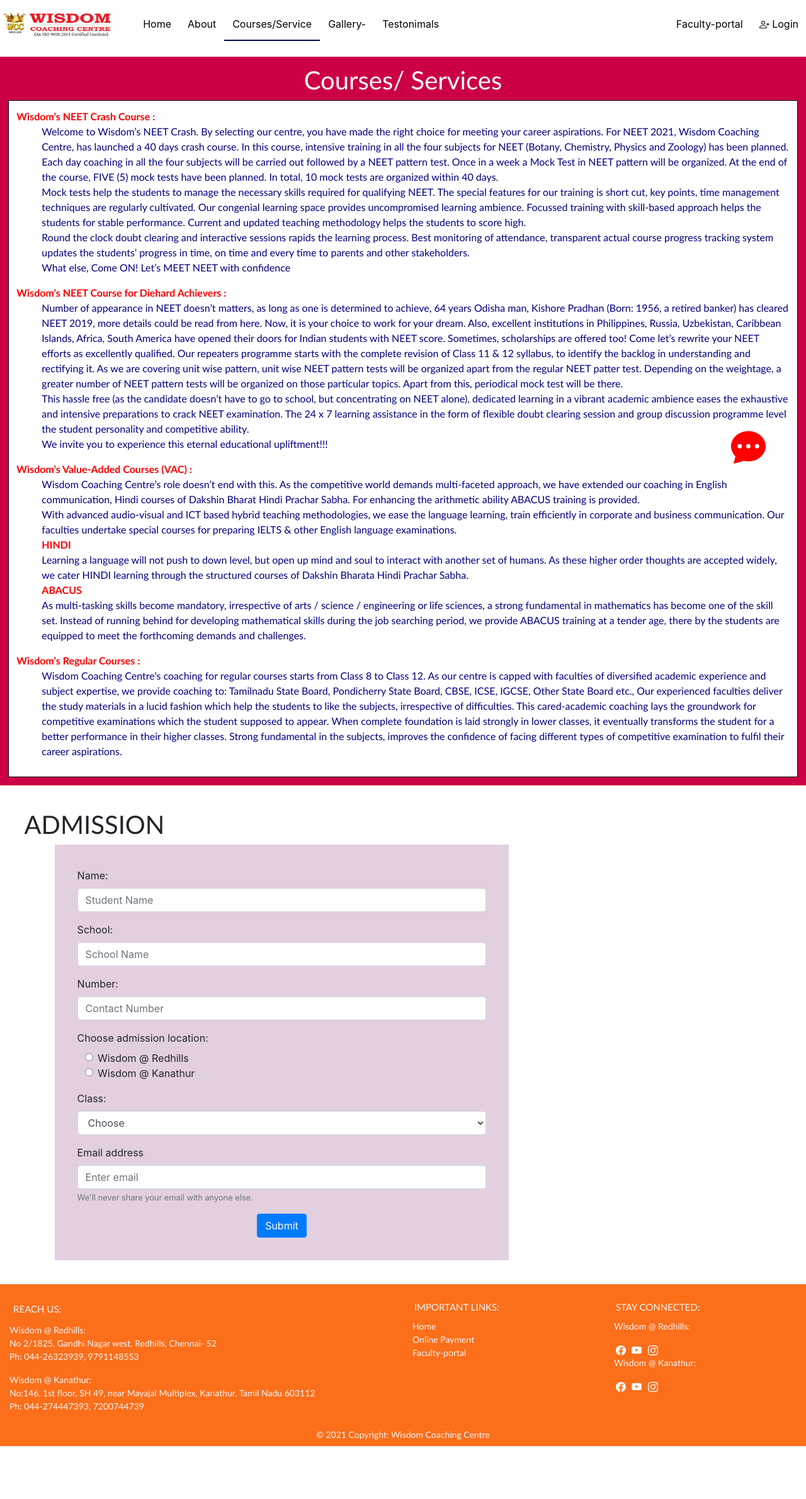
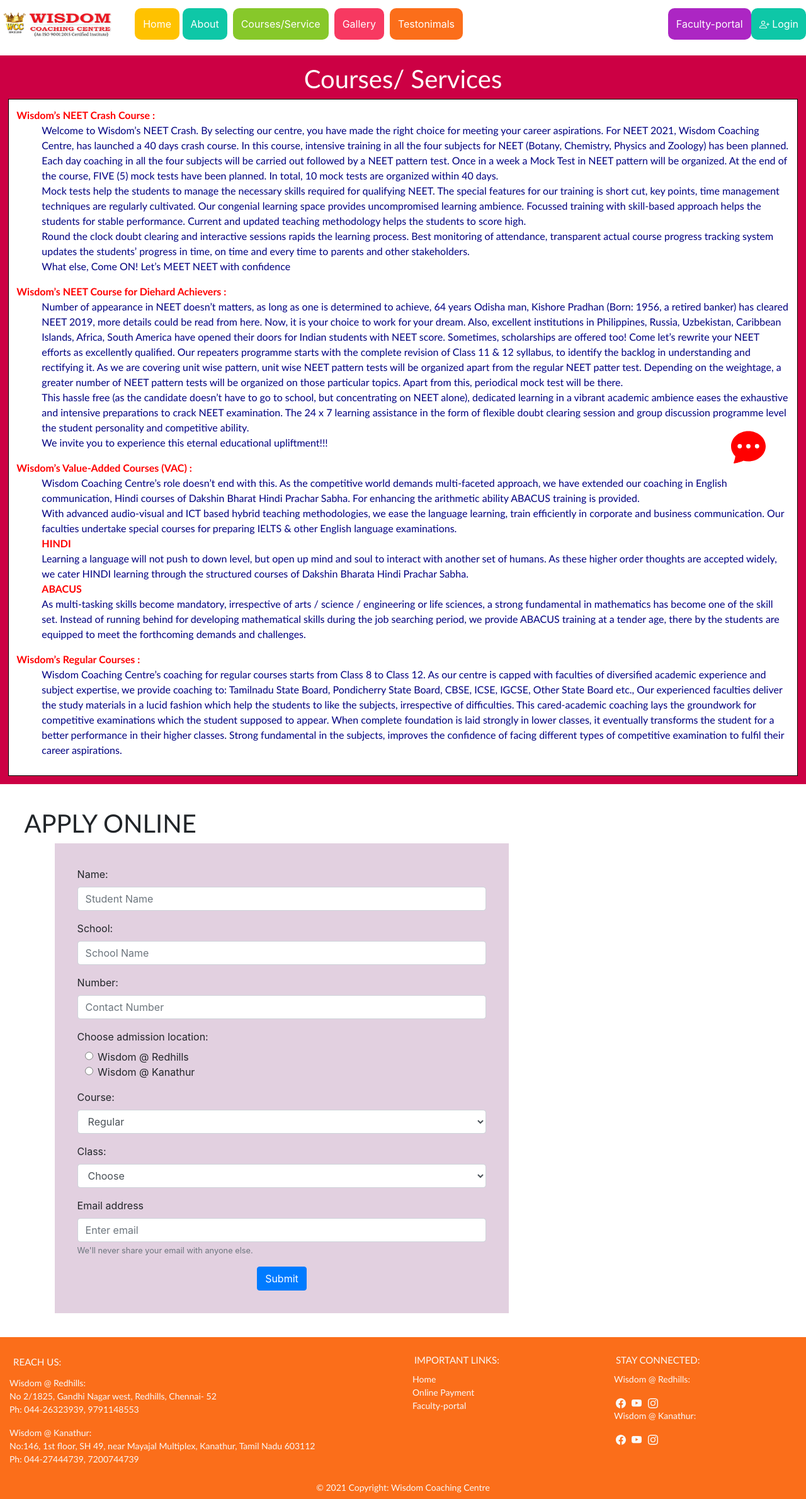
Before and after one commit to livinghumanz/wisdomcc, a Django app: page /Course-Services/ in a window 1280 px wide. Shown: the whole page at 63% size. Before the commit the page ends 2296 px from the top, so only its background shows below. Run offline with Django 3.2, Linux system fonts and the light colour scheme; some libraries are stand-ins or nearby versions.

Commit message:
UI Update

```diff
--- a/templates/base.html
+++ b/templates/base.html
@@ -27,34 +27,34 @@
                 Hello,{{user.username}}
             {% endif %}
 		</a>
-        <a href="{% url 'Home' %}">Home</a>
-    	<a href="{% url 'about' %}"
+        <div class="wdropdown"><a href="{% url 'Home' %}" style="background-color: rgb(255, 194, 0); border-radius: 10px; color: white;">Home</a> &nbsp;</div>
+    	<a href="{% url 'about' %}" style="background-color: rgb(14, 199, 167); border-radius: 10px; color: white;"
         {% if 'About' in request.path %} class="active" {% endif %}>About</a>
 		<div class="wdropdown">
-			<button class="wdropbtn"
+			&nbsp; <button class="wdropbtn" style="background-color: rgb(135, 200, 42); border-radius: 10px;"
             {% if 'Course-Services' in request.path %}
             style="color: black;border: 2px solid rgb(0, 6, 90);border-style: none none solid none;"
             {% else %}
             style="color:black;"
             {% endif %}
-             >Courses/Service</button>
+             >Courses/Service</button> &nbsp;
 			<div class="wdropdown-content">
 				<a href="{% url 'course' %}">NEET</a>
 				<a href="{% url 'course' %}#academics">Academics</a>
 				<a href="{% url 'course' %}#vac">VAC</a>
-				<a href="{% url 'course' %}#admission">Admission</a>
+				<a href="{% url 'course' %}#admission">Apply online</a>
 			</div>
 		</div>
 		<div class="wdropdown">
-    	    <button class="wdropbtn"
+    	    <button class="wdropbtn" style="background-color: rgb(247, 57, 97); border-radius: 10px;"
             {% if 'Gallery' in request.path %}
             style="color: black;border: 2px solid rgb(0, 6, 90);border-style: none none solid none;"
             {% else %}
             style="color:black;"
             {% endif %}
             >
-				Gallery-
-			</button>
+				Gallery
+			</button> &nbsp;
             <div class="wdropdown-content">
                 <a href="{% url 'gallery' %}#infrastructure">Infrastructure</a>
 				<a href="{% url 'gallery' %}#expo2021">Wisdom Expo'2021</a>
@@ -63,7 +63,7 @@
     	    </div>
     	</div>
 
-		<a href="#login" style="float:right; padding-right:12px;" onclick="loginpop()" >
+		<a href="#login" style="float:right; padding-right:12px;background-color: rgb(14, 199, 167); border-radius: 10px; color: white;" onclick="loginpop()" >
 			<svg xmlns="http://www.w3.org/2000/svg" width="16" height="16" fill="currentColor" class="bi bi-person-plus" viewBox="0 0 16 16">
 			<path d="M6 8a3 3 0 1 0 0-6 3 3 0 0 0 0 6zm2-3a2 2 0 1 1-4 0 2 2 0 0 1 4 0zm4 8c0 1-1 1-1 1H1s-1 0-1-1 1-4 6-4 6 3 6 4zm-1-.004c-.001-.246-.154-.986-.832-1.664C9.516 10.68 8.289 10 6 10c-2.29 0-3.516.68-4.168 1.332-.678.678-.83 1.418-.832 1.664h10z"/>
 			<path fill-rule="evenodd" d="M13.5 5a.5.5 0 0 1 .5.5V7h1.5a.5.5 0 0 1 0 1H14v1.5a.5.5 0 0 1-1 0V8h-1.5a.5.5 0 0 1 0-1H13V5.5a.5.5 0 0 1 .5-.5z"/>
@@ -74,10 +74,11 @@
                 Login
             {% endif %}
 		</a>
-        <a style="float:right;" href="{% url 'Faculty-portal' %}"
-        {% if 'Faculty-portal' in request.path %} class="active" {% endif %}>Faculty-portal</a>
+       <a style="float:right; background-color: rgb(172, 38, 195); border-radius: 10px; color: white;" href="{% url 'Faculty-portal' %}"
+        {% if 'Faculty-portal' in request.path %} class="active" {% endif %} >Faculty-portal</a> &nbsp;
 
-		<a href="{% url 'Home' %}#testonimals">Testonimals</a>
+		<a href="{% url 'Home' %}#testonimals" style="background-color: rgb(251, 110, 26); border-radius: 10px; color: white;">
+            Testonimals</a> &nbsp;
 		<a href="{% url 'Home' %}#pay" style="display: none;">Pay-Online</a>
 
 		<a href="javascript:void(0);" class="icon" onclick="myFunction()">&#9776;</a>
@@ -231,7 +232,7 @@
       <h5 class="text-uppercase">Reach Us:</h5>
 
       <p>Wisdom @ Redhills:<br>No 2/1825, Gandhi Nagar west, Redhills, Chennai- 52 <br>Ph: 044-26323939, 9791148553</p>
-      <p>Wisdom @ Kanathur:<br>No:146, 1st floor, SH 49, near Mayajal Multiplex, Kanathur, Tamil Nadu 603112 <br>Ph: 044-274447393, 7200744739</p>
+      <p>Wisdom @ Kanathur:<br>No:146, 1st floor, SH 49, near Mayajal Multiplex, Kanathur, Tamil Nadu 603112 <br>Ph: 044-27444739, 7200744739</p>
 
     </div>
     <!-- Grid column -->
--- a/templates/home/Wcourses_service.html
+++ b/templates/home/Wcourses_service.html
@@ -85,7 +85,7 @@
     <div class="container-fluid">
         <div class="row">
             <div class="col" id="admission" style="padding: 3%;">
-                <h1 style="font-family: 'Gill Sans', 'Gill Sans MT', Calibri, 'Trebuchet MS', sans-serif;"> ADMISSION </h1>
+                <h1 style="font-family: 'Gill Sans', 'Gill Sans MT', Calibri, 'Trebuchet MS', sans-serif;"> APPLY ONLINE </h1>
                 <form action="{% url 'course' %}#admission" enctype="multipart/form-data" method="POST" class="admissionform">
                     {% csrf_token %}
 
@@ -119,6 +119,16 @@
                         <label class="form-check-label" for="attendance">Wisdom @ Redhills</label><br>
                         <input class="form-check-input" type="radio" name="location" id="Kanathur" value="kanathur" >
                         <label class="form-check-label" for="attendance">Wisdom @ Kanathur</label>
+                    </div>
+                    <div class="form-group">
+                        <label for="Scourse">Course: </label>
+                        <select id="Scourse" name="Scourse" class="form-control">
+                            <option selected>Regular</option>
+                            <option>Spoken English</option>
+                            <option>Abacus</option>
+                            <option>Hindi Prachar Sabha</option>
+                            <option>Day Care</option>
+                        </select>
                     </div>
                     <div class="form-group">
                         <label for="Sclass">Class: </label>
```
Also changed, not shown: templates/home/Wabout.html (+4 -4 lines).
